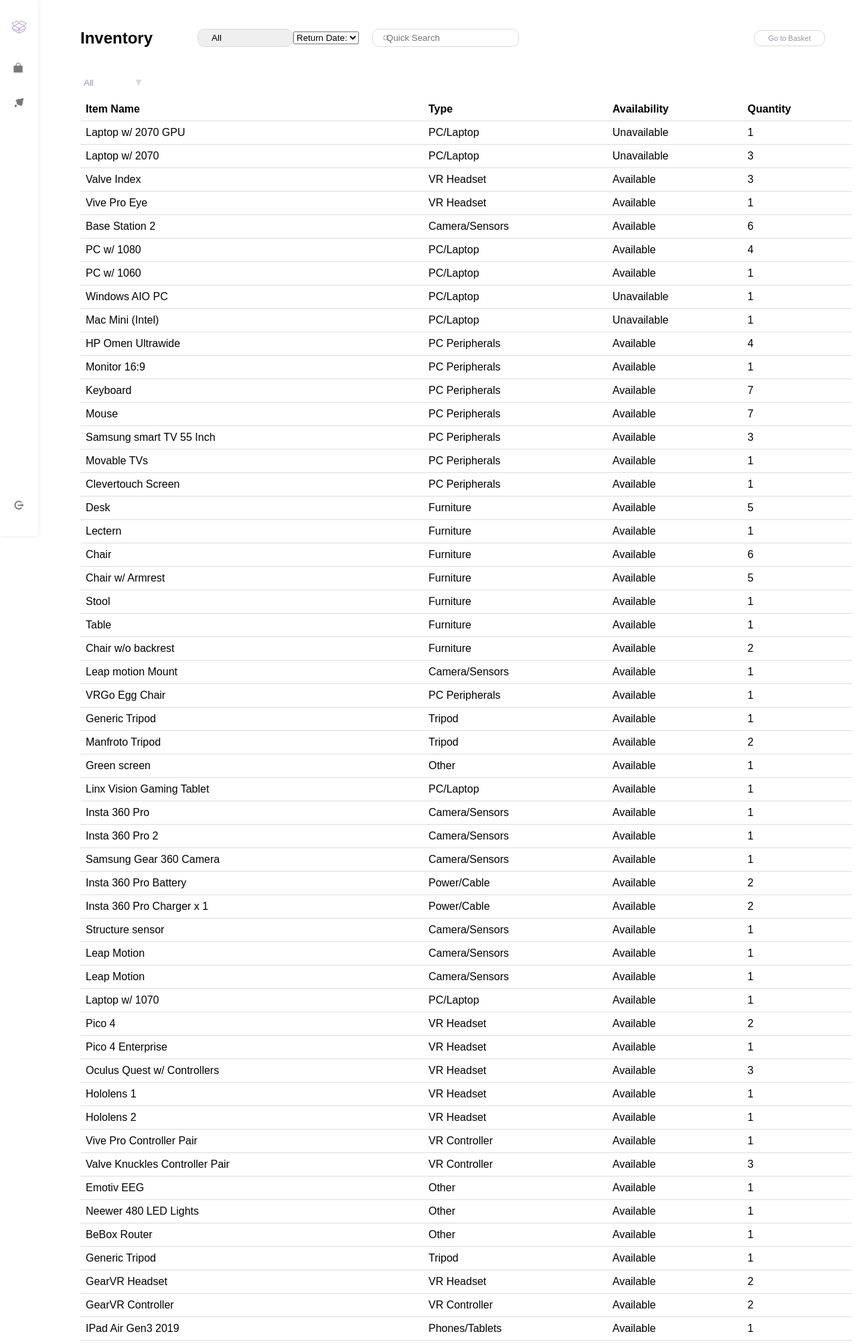
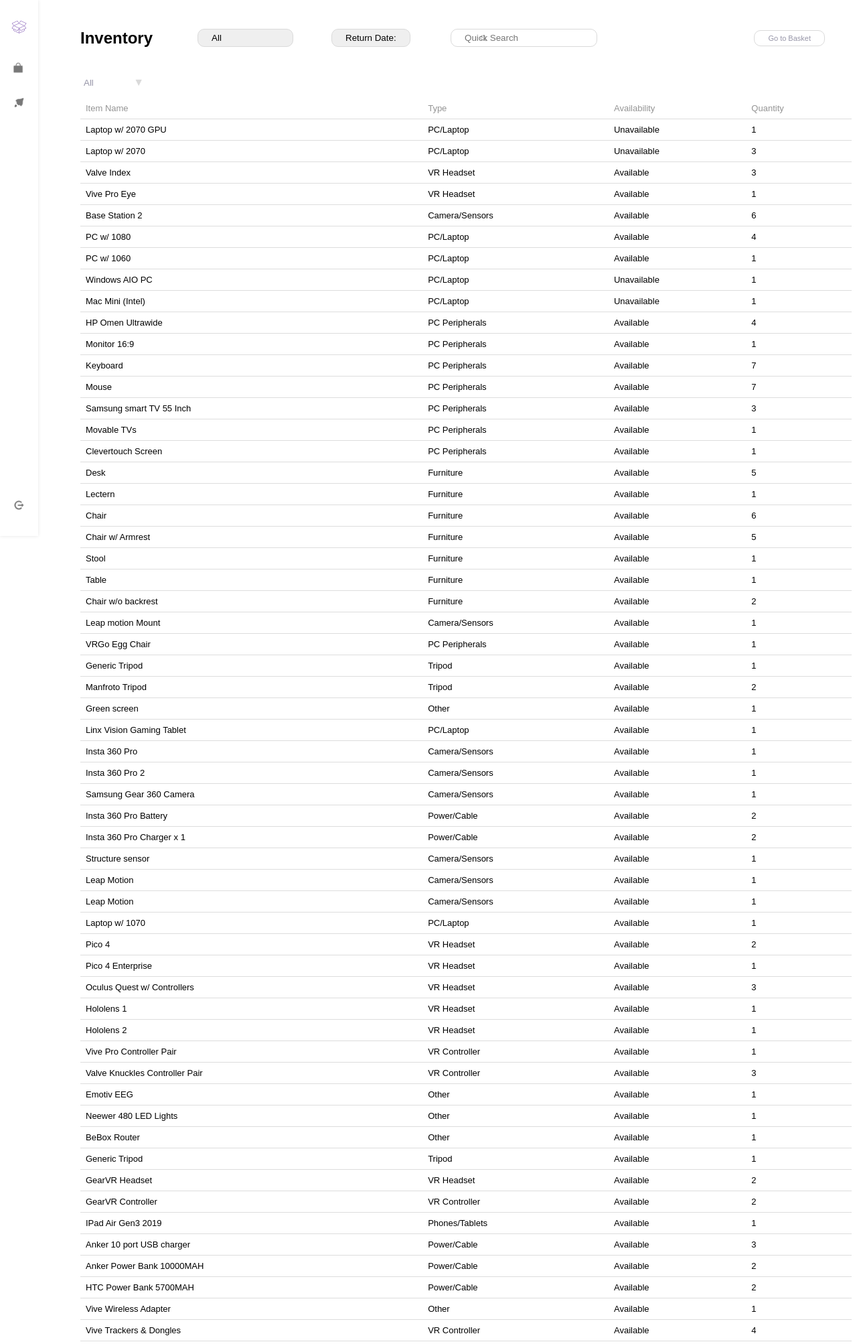
Before and after one commit to samankhan03/eduInventory, a Django app: page /inventory/ in a window 1280 px wide. Shown: the top 2006 px of the page at 67% size. Run offline with Django 5.2, Linux system fonts and the light colour scheme; data comes from the database, SQL or seed files in the repository.

Commit message:
changed date drop down menu

```diff
--- a/static/css/stylesheet.css
+++ b/static/css/stylesheet.css
@@ -67,6 +67,28 @@ section {
     color: #808080; /* Grey color */
 }
 
+.custom-dropdown-two {
+    position: relative;
+    margin-left: 57px;
+}
+
+.custom-dropdown-two select {
+    padding: 5px 20px;
+    border-radius: 10px;
+    border: 1px solid #dadada;
+    appearance: none;
+    cursor: pointer;
+    box-shadow: none;
+}
+
+.custom-dropdown-two .arrow {
+    position: absolute;
+    top: 50%;
+    right: 0;
+    transform: translateY(-50%);
+    pointer-events: none;
+    color: #808080; /* Grey color */
+}
 .brand-header {
     display: flex;
     margin-top: 0;
@@ -79,7 +101,7 @@ section {
 .search-bar {
     position: relative;
     flex-grow: 1; /* Allow the search bar to take up remaining space */
-    margin-left: 20px; /* Add spacing between the dropdown and search bar */
+    margin-left: 60px; /* Add spacing between the dropdown and search bar */
 
 }
 
@@ -107,7 +129,7 @@ section {
     height: 20px;
     width: 20px;
     position: relative;
-    left: -213px;
+    left: -185px;
     top:4px;
 }
 
@@ -317,13 +339,25 @@ section {
     width: 100%;
     border-collapse: collapse;
     border-spacing: 0;
+    font-size: 13px;
 }
 
-#inventory-list th, #inventory-list td {
+#inventory-list th {
+    font-family: Arial, SansSerif;
+    color: #949494;
     padding: 8px;
     border-bottom: 1px solid #ddd;
     text-align: left;
+    font-weight: normal;
+
 }
+#inventory-list td {
+    padding: 8px;
+    border-bottom: 1px solid #ddd;
+    text-align: left;
+
+}
+
 
 
 #inventory-list tr:hover {
@@ -364,3 +398,6 @@ section {
 .logout-icon {
     margin-top: auto;
 }
+.table-titles {
+    color: #949494;
+}
--- a/static/script/inventory_script.js
+++ b/static/script/inventory_script.js
@@ -1,3 +1,4 @@
+
 document.getElementById('stock-filter').addEventListener('change', function() {
     filterInventory(); // Call the filterInventory function when the selection changes
 });
```
Also changed, not shown: templates/inventory_user.html (+4 -4 lines).
